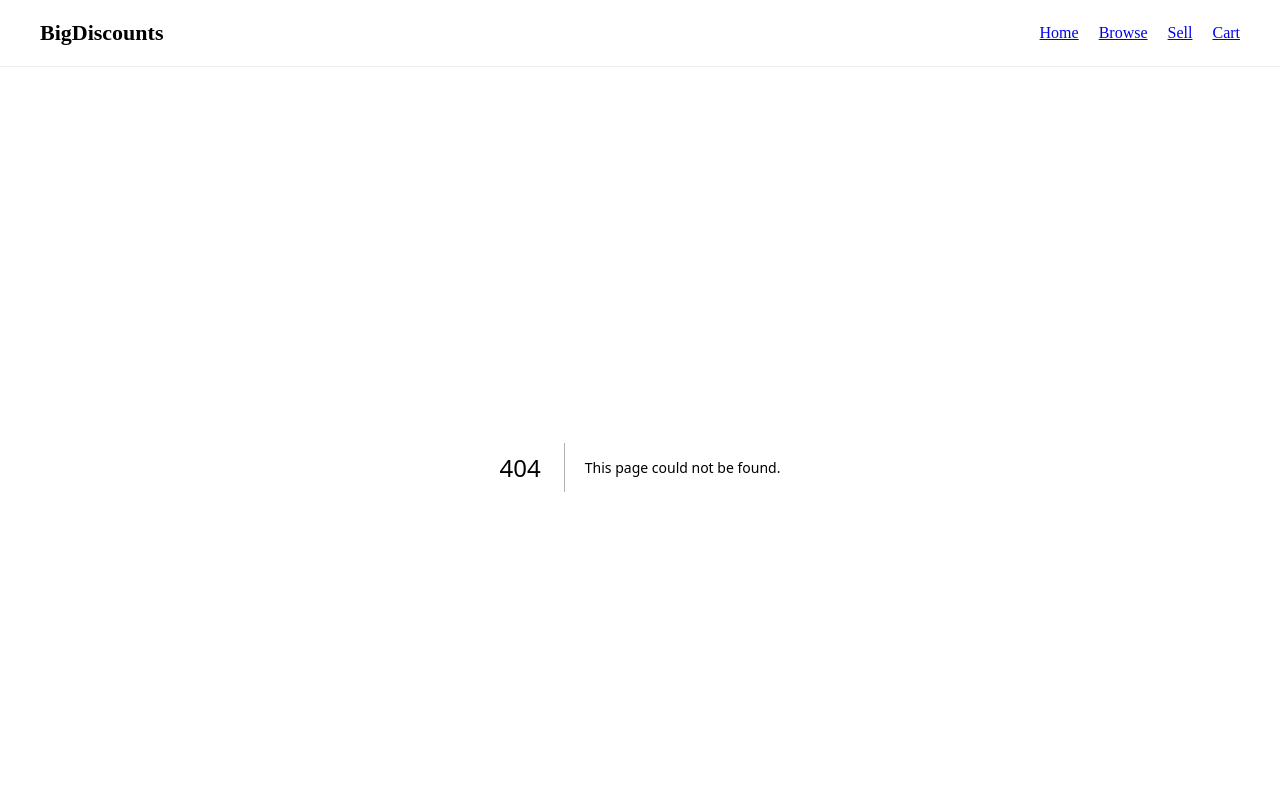
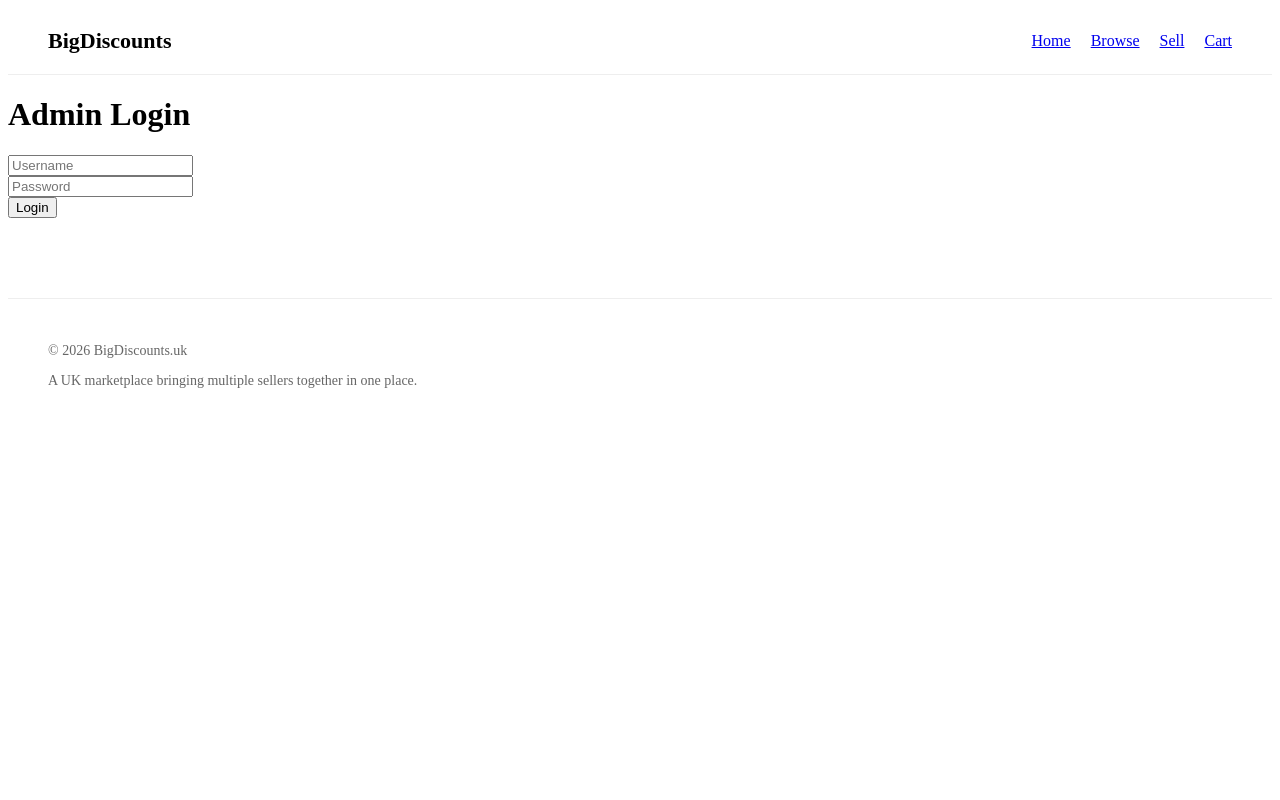
Before and after one commit to gaijyn1981/BigDiscounts, a Next.js app: page /admin/login in a window 1280 px wide. Before the commit this address had no page. Shown: the top 800 px of the page. Built offline with nearby package versions, Linux system fonts and the light colour scheme.

Commit message:
Admin auth working with middleware and control panel

```diff
--- /dev/null
+++ b/app/admin/login/page.tsx
@@ -0,0 +1,51 @@
+"use client";
+
+import { useState } from "react";
+import { useRouter } from "next/navigation";
+
+export default function AdminLoginPage() {
+  const [username, setUsername] = useState("");
+  const [password, setPassword] = useState("");
+  const router = useRouter();
+
+  async function handleLogin(e: React.FormEvent) {
+    e.preventDefault();
+
+    const res = await fetch("/api/admin/login", {
+      method: "POST",
+      headers: {
+        "Content-Type": "application/json",
+      },
+      body: JSON.stringify({ username, password }),
+    });
+
+    if (res.ok) {
+      router.push("/control-panel");
+    } else {
+      alert("Invalid credentials");
+    }
+  }
+
+  return (
+    <div>
+      <h1>Admin Login</h1>
+      <form onSubmit={handleLogin}>
+        <input
+          type="text"
+          placeholder="Username"
+          value={username}
+          onChange={(e) => setUsername(e.target.value)}
+        />
+        <br />
+        <input
+          type="password"
+          placeholder="Password"
+          value={password}
+          onChange={(e) => setPassword(e.target.value)}
+        />
+        <br />
+        <button type="submit">Login</button>
+      </form>
+    </div>
+  );
+}
--- a/app/api/admin/login/route.ts
+++ b/app/api/admin/login/route.ts
@@ -1,19 +1,24 @@
 import { NextResponse } from "next/server";
 
 export async function POST(req: Request) {
-  const { password } = await req.json();
+  const { username, password } = await req.json();
 
-  if (password !== process.env.ADMIN_PASSWORD) {
-    return new NextResponse("Unauthorized", { status: 401 });
+  const ADMIN_USER = process.env.ADMIN_USER;
+  const ADMIN_PASS = process.env.ADMIN_PASS;
+
+  if (username === ADMIN_USER && password === ADMIN_PASS) {
+    const response = NextResponse.json({ success: true });
+
+    response.cookies.set("admin_session", "true", {
+      httpOnly: true,
+      path: "/",
+    });
+
+    return response;
   }
 
-  const res = NextResponse.json({ success: true });
-  res.cookies.set("admin_session", "true", {
-    httpOnly: true,
-    secure: true,
-    sameSite: "strict",
-    path: "/",
-  });
-
-  return res;
+  return NextResponse.json(
+    { success: false },
+    { status: 401 }
+  );
 }
--- a/package.json
+++ b/package.json
@@ -11,6 +11,8 @@
   "dependencies": {
     "@neondatabase/serverless": "^1.0.2",
     "@vercel/postgres": "^0.10.0",
+    "bcryptjs": "^3.0.3",
+    "jsonwebtoken": "^9.0.3",
     "next": "16.1.5",
     "pg": "^8.18.0",
     "react": "19.2.3",
```
Also changed, not shown: app/control-panel/page.tsx (added, +8 -0 lines), middleware.ts (+12 -2 lines), 1 other file (tests, documents, lock files or other folders).
